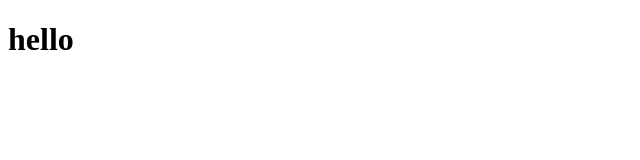
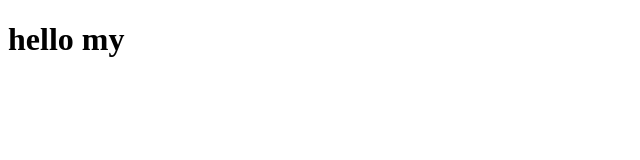
Before and after one commit to rashadtj/1233, a plain HTML site: page index.htm in a window 1280 px wide. Shown: the full height of the page, 0-640 px from the left. Drawn offline with Linux system fonts and the light colour scheme.

Commit message:
Update index.htm

```diff
--- a/index.htm
+++ b/index.htm
@@ -6,6 +6,6 @@
     <title>Document</title>
 </head>
 <body>
-    <h1>hello</h1>
+    <h1>hello my</h1>
 </body>
 </html>
```
